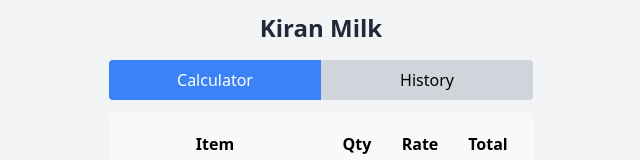
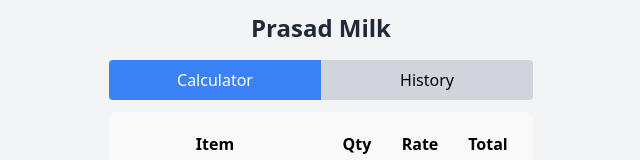
Before and after one commit to prasadnalawade94/milk-dairy-calculator, a Vue app: page / in a window 1280 px wide. Shown: the top 160 px of the page, without its empty margins (319-959 px from the left). Built offline with nearby package versions, Linux system fonts and the light colour scheme.

Commit message:
prasad milk

```diff
--- a/src/App.vue
+++ b/src/App.vue
@@ -17,7 +17,7 @@ onMounted(() => {
   <div class="max-w-md mx-auto p-3">
 
     <h1 class="text-2xl font-bold text-center mb-4">
-      Kiran Milk
+      Prasad Milk
     </h1>
 <div v-if="store.notification.show" :class="store.notification.error ? 'bg-red-500' : 'bg-green-500'"
      class="fixed top-5 left-5 right-5
```
